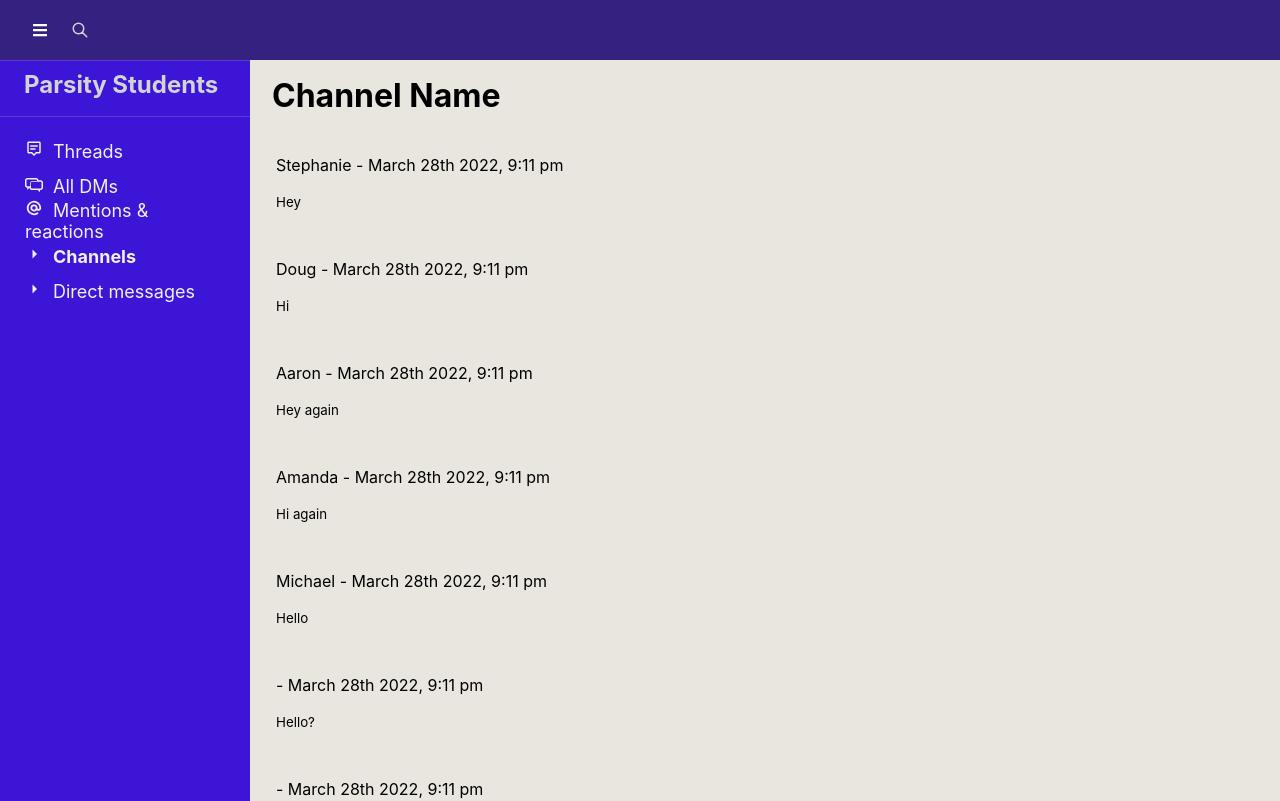
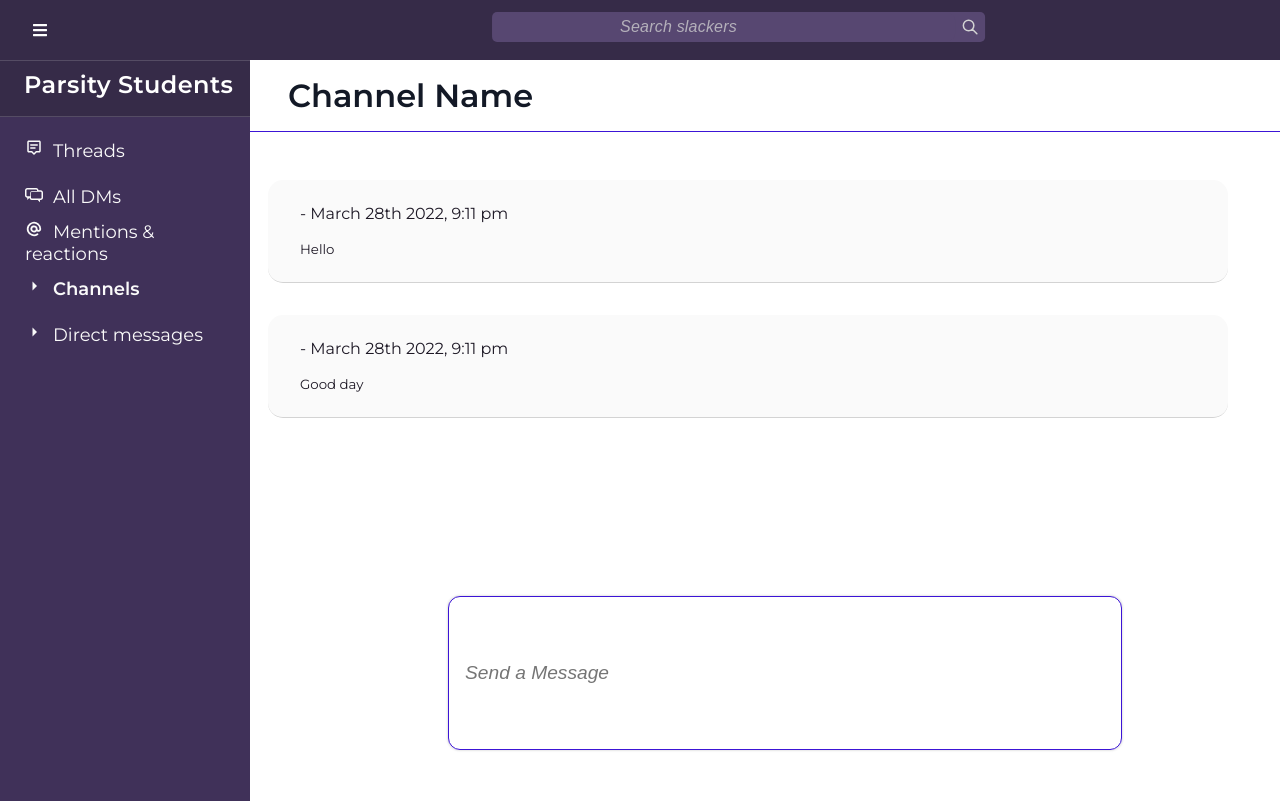
Before and after one commit to drake-nathan/slackers, a React (Create React App) app in the folder frontend/: page /user in a window 1280 px wide. Shown: the top 801 px of the page. Built offline with nearby package versions, Linux system fonts and the light colour scheme.

Commit message:
additional error stuff on login page and styling of chat

```diff
--- a/frontend/src/components/InputForm.jsx
+++ b/frontend/src/components/InputForm.jsx
@@ -3,48 +3,28 @@ import { useState, useEffect, useRef } from 'react';
 // import io from 'socket.io-client';
 import styled from 'styled-components';
 import { FaRegPaperPlane } from 'react-icons/fa';
-import { messages } from '../test-data';
+import GlobalStyle from '../globalStyles';
 
 const moment = require('moment');
 
-const SendButton = styled.button`
-  color: green;
-  font-size: 1em;
-  margin: 0.1em;
-  padding: 0.25em 1em;
-  border: 2px solid green;
-  border-radius: 3px;
-`;
-
-const MessageInput = styled.input`
-  width: 600px;
-  padding: 0.5em;
-  margin: 0.5em 0em 0.5em 20em;
-  color: black;
-  background: white;
-  border: none;
-  border-radius: 3px;
-`;
-
-const ChatWindow = styled.div`
-  padding: 0.5em;
-  margin: 0em 0em 0em 16.75em;
-  background: #e8e6df;
-  border: none;
-`;
-
-const ChatHeader = styled.h1`
-  padding: 0.5em;
-  margin: 0em 0em 0em 8em;
-  background: #e8e6df;
-  border: none; ;
-`;
-
+// eslint-disable-next-line react/prop-types
 const Chat = () => {
   const date = moment().format('MMMM Do YYYY, h:mm a');
   const messagesEndRef = useRef(null);
   const [message, setMessage] = useState('');
-  const [chat, setChat] = useState(messages);
+  const [chat, setChat] = useState([
+    {
+      user: 'User1',
+      text: 'Hello',
+      time: date,
+    },
+    {
+      user: 'User2',
+      text: 'Good day',
+      time: date,
+    },
+  ]);
+  const [error, setError] = useState(false);
 
   const chatWindow = () =>
     chat.map((m, i) => (
@@ -74,7 +54,8 @@ const Chat = () => {
     e.preventDefault();
 
     if (!message) {
-      alert('enter text');
+      // alert('enter text');
+      setError(true);
     } else {
       sendMsg({
         user: 'Username',
@@ -89,13 +70,12 @@ const Chat = () => {
   };
 
   return (
-    <div className="container">
+    <Container>
+      <GlobalStyle />
       <div className="col-md-6">
-        <div id="messages-div">{chatWindow()}</div>
-        <div ref={messagesEndRef} />
-        <div id="message-form-div">
-          <form
-            className="form-inline"
+        {chatWindow()}
+        <Form
+          // className="form-inline"
           id="message-form"
           onSubmit={handleSendMessage}
         >
@@ -105,13 +85,13 @@ const Chat = () => {
             placeholder="Send a Message"
             onChange={(event) => setMessage(event.target.value)}
           />
+          {error && <p>Please enter message text</p>}
           <SendButton type="submit" className="btn btn-primary">
             <FaRegPaperPlane />
           </SendButton>
-          </form>
+        </Form>
       </div>
-      </div>
-    </div>
+    </Container>
   );
 };
 
@@ -121,6 +101,55 @@ const InputForm = () => (
     <Chat />
   </>
 );
+
+const Container = styled.div``;
+
+const Form = styled.form``;
+
+const SendButton = styled.button`
+  color: #3c15d6;
+  font-size: 1em;
+  margin: 0.1em;
+  padding: 0.25em 1em;
+  border: 2px solid #3c15d6;
+  border-radius: 8px;
+`;
+
+const MessageInput = styled.input`
+  width: 50%;
+  height: 120px;
+  padding: 1rem;
+  margin: 0.5em 0em 0.5em 20em;
+  color: lightgrey;
+  background: white;
+  font-size: 1.2rem;
+  font-style: italic;
+  border: 1px solid #3c15d6;
+  box-shadow: 0 0 2px 1px rgba(0, 0, 0, 0.1);
+  border-radius: 12px;
+  position: absolute;
+  outline: none;
+  bottom: 5%;
+  left: 5%;
+`;
+
+const ChatWindow = styled.div`
+  padding: 0.5em 2rem;
+  margin: 0em 0em 2rem 16.75em;
+  border-radius: 15px;
+  background: #fafafa;
+  border-bottom: 1px solid lightgrey;
+  width: 70%;
+`;
+
+const ChatHeader = styled.h1`
+  padding: 1rem 0 1rem 18rem;
+  margin-top: 0;
+  margin-bottom: 3rem;
+  background: #ffffff;
+  color: #131926;
+  border-bottom: 1px solid #3c15d6;
+`;
 
 export default InputForm;
 
--- a/frontend/src/components/SearchBar.jsx
+++ b/frontend/src/components/SearchBar.jsx
@@ -2,55 +2,6 @@ import React, { useState } from 'react';
 import styled from 'styled-components';
 import * as HiIcons from 'react-icons/hi';
 import * as AiIcons from 'react-icons/ai';
-
-const SearchContainer = styled.div`
-  position: relative;
-  top: 0;
-  width: ${(props) => (props.isSearching ? 460 : 0)}px;
-  height: 30px;
-  margin-left: 50%;
-  background: #57498f;
-  border-radius: 5px;
-  display: flex;
-  align-items: center;
-  justify-content: space-between;
-  transition: all 0.25s ease;
-
-  &:hover {
-    background: #6b5ab0;
-  }
-`;
-
-const SearchInput = styled.input`
-  border: none;
-  padding-left: 15px;
-  top: 0;
-  left: 0;
-  height: 100%;
-  width: 100%;
-  outline: none;
-  font-size: 16px;
-  background: transparent;
-  color: lightgray;
-
-  ::placeholder {
-    color: white;
-  }
-`;
-
-const IconButton = styled.button`
-  display: flex;
-  align-items: flex-end;
-  color: lightgray;
-  background: transparent;
-  border: none;
-  left: 0;
-
-  &:hover {
-    color: white;
-    cursor: pointer;
-  }
-`;
 
 const SearchBar = () => {
   const [isActive, setIsActive] = useState(false);
@@ -65,11 +16,10 @@ const SearchBar = () => {
   };
 
   return (
-    <div>
     <SearchContainer isSearching={isActive}>
       <SearchInput
         type="text"
-          placeholder="Search Parsity Students"
+        placeholder="Search slackers"
         value={searchTerm}
         onChange={handleSearchChange}
       />
@@ -81,8 +31,52 @@ const SearchBar = () => {
         )}
       </IconButton>
     </SearchContainer>
-    </div>
   );
 };
 
+const SearchContainer = styled.div`
+  position: absolute;
+  top: 1.5%;
+  left: 50%;
+  transform: translateX(-30%);
+  // width: ${(props) => (props.isSearching ? 460 : 0)}px;
+  height: 30px;
+  background: #574771;
+  border-radius: 5px;
+  display: flex;
+  align-items: center;
+  justify-content: space-between;
+  transition: all 0.25s ease;
+`;
+
+const SearchInput = styled.input`
+  background: #574771;
+  border: none;
+  border-radius: 7px;
+  padding: 0.3rem 8rem;
+  outline: none;
+  font-size: 1rem;
+  box-sizing: border-box;
+  color: lightgray;
+  ::placeholder {
+    color: lightgray;
+    font-style: italic;
+    opacity: 75%;
+    letter-spacing: 0.2px;
+  }
+`;
+
+const IconButton = styled.button`
+  display: flex;
+  align-items: flex-end;
+  color: lightgray;
+  background: transparent;
+  border: none;
+  left: 0;
+  &:hover {
+    color: #b7a2d7;
+    cursor: pointer;
+  }
+`;
+
 export default SearchBar;
--- a/frontend/src/components/Sidebar.jsx
+++ b/frontend/src/components/Sidebar.jsx
@@ -11,64 +11,6 @@ import * as AiIcons from 'react-icons/ai';
 import { SidebarData } from './SidebarData';
 import SubMenu from './SubMenu';
 import SearchBar from './SearchBar';
-
-const Nav = styled.div`
-  background: #342180;
-  height: 60px;
-  display: flex;
-  justify-content: flext-start;
-  align-items: center;
-`;
-
-const NavIcon = styled(Link)`
-  margin-left: 2rem;
-  font-size: 1rem;
-  color: white;
-  height: 60px;
-  display: flex;
-  justify-content: flex-start;
-  align-items: center;
-`;
-
-const SidebarNav = styled.nav`
-  background: #3c15d6;
-  width: 250px;
-  height: 100vh;
-  display: flex;
-  justify-conter: center;
-  position: fixed;
-  top: 60px;
-  left: ${({ sidebar }) => (sidebar ? '0' : '-100%')};
-  transition: 150ms;
-  z-index: 10px;
-  color: white;
-`;
-
-const SidebarWrap = styled.div`
-  width: 100%;
-`;
-
-const Slacktitle = styled.div`
-  background: #3c15d6;
-  height: 15px;
-  padding-left: 1.5rem;
-  padding-bottom: 1.5rem;
-  margin-bottom: 1rem;
-  padding-top: 1rem;
-  border-top: 0.01em solid rgba(211, 211, 211, 0.2);
-  border-bottom: 0.01em solid rgba(211, 211, 211, 0.2);
-  display: flex;
-  font-weight: bold;
-  align-items: center;
-  text-decoration: none;
-  color: lightgray;
-  font-size: 24px;
-
-  &:hover {
-    background: #342180;
-    color: white;
-  }
-`;
 
 const Sidebar = () => {
   const [sidebar, setSidebar] = useState(true);
@@ -95,4 +37,63 @@ const Sidebar = () => {
   );
 };
 
+const Nav = styled.div`
+  background: #362b48;
+  // background: #403159;
+  height: 60px;
+  display: flex;
+  justify-content: flext-start;
+  align-items: center;
+`;
+
+const NavIcon = styled(Link)`
+  margin-left: 2rem;
+  font-size: 1rem;
+  color: white;
+  height: 60px;
+  display: flex;
+  justify-content: flex-start;
+  align-items: center;
+`;
+
+const SidebarNav = styled.nav`
+  background: #403159;
+  width: 250px;
+  height: 100vh;
+  display: flex;
+  justify-conter: center;
+  position: fixed;
+  top: 60px;
+  // left: ${({ sidebar }) => (sidebar ? '0' : '-100%')};
+  transition: 150ms;
+  z-index: 10px;
+  color: white;
+`;
+
+const SidebarWrap = styled.div`
+  width: 100%;
+`;
+
+const Slacktitle = styled.div`
+  background: #362b48;
+  height: 15px;
+  padding-left: 1.5rem;
+  padding-bottom: 1.5rem;
+  margin-bottom: 1rem;
+  padding-top: 1rem;
+  border-top: 0.01em solid rgba(211, 211, 211, 0.2);
+  border-bottom: 0.01em solid rgba(211, 211, 211, 0.2);
+  display: flex;
+  font-weight: bold;
+  letter-spacing: 0.4px;
+  align-items: center;
+  text-decoration: none;
+  color: #ffffff;
+  font-size: 24px;
+
+  &:hover {
+    background: #342180;
+    color: white;
+  }
+`;
 export default Sidebar;
--- a/frontend/src/components/SubMenu.jsx
+++ b/frontend/src/components/SubMenu.jsx
@@ -4,52 +4,6 @@
 import React, { useState } from 'react';
 import { Link } from 'react-router-dom';
 import styled from 'styled-components';
-
-const SidebarLink = styled(Link)`
-  display: flex;
-  color: #f0f0f0;
-  justify-contnet: space-between;
-  align-items: center;
-  padding-top: 5px;
-  padding-bottom: 5px;
-  padding-left: 25px;
-  padding-right: 25px;
-  list-style: none;
-  height: 25px;
-  text-decoration: none;
-  font-size: 18px;
-
-  &:hover {
-    background: #342180;
-  }
-  &:focus {
-    background: #b7a2d7;
-    color: white;
-  }
-`;
-
-const SidebarLabel = styled.span`
-  margin-left: 10px;
-`;
-
-const DropdownLink = styled(Link)`
-  background: #3c15d6;
-  height: 25px;
-  padding-left: 3rem;
-  display: flex;
-  align-items: center;
-  text-decoration: none;
-  color: #f0f0f0;
-  font-size: 18px;
-
-  &:hover {
-    background: #342180;
-  }
-  &:focus {
-    background: #b7a2d7;
-    color: white;
-  }
-`;
 
 const SubMenu = ({ item }) => {
   const [subnav, setSubnav] = useState(false);
@@ -107,4 +61,49 @@ const SubMenu = ({ item }) => {
   );
 };
 
+const SidebarLink = styled(Link)`
+  display: flex;
+  color: #fafafa;
+  justify-contnet: space-between;
+  align-items: center;
+  padding-top: 5px;
+  padding-bottom: 1rem;
+  padding-left: 25px;
+  padding-right: 25px;
+  list-style: none;
+  height: 25px;
+  text-decoration: none;
+  font-size: 18px;
+
+  &:hover {
+    background: #342180;
+  }
+  &:focus {
+    background: #b7a2d7;
+    color: white;
+  }
+`;
+
+const SidebarLabel = styled.span`
+  margin-left: 10px;
+`;
+
+const DropdownLink = styled(Link)`
+  background: #3c15d6;
+  height: 25px;
+  padding-left: 3rem;
+  display: flex;
+  align-items: center;
+  text-decoration: none;
+  color: #f0f0f0;
+  font-size: 18px;
+
+  &:hover {
+    background: #342180;
+  }
+  &:focus {
+    background: #b7a2d7;
+    color: white;
+  }
+`;
 export default SubMenu;
--- a/frontend/src/globalStyles.js
+++ b/frontend/src/globalStyles.js
@@ -7,6 +7,7 @@ const GlobalStyle = createGlobalStyle`
     margin: 0;
     padding: 0;
     font-family:'Montserrat', sans-serif;
+    background-color: white;
   }
 `;
 
```
Also changed, not shown: frontend/src/components/Login.jsx (+44 -6 lines). Lines whose indentation alone changed are shown as unchanged.
